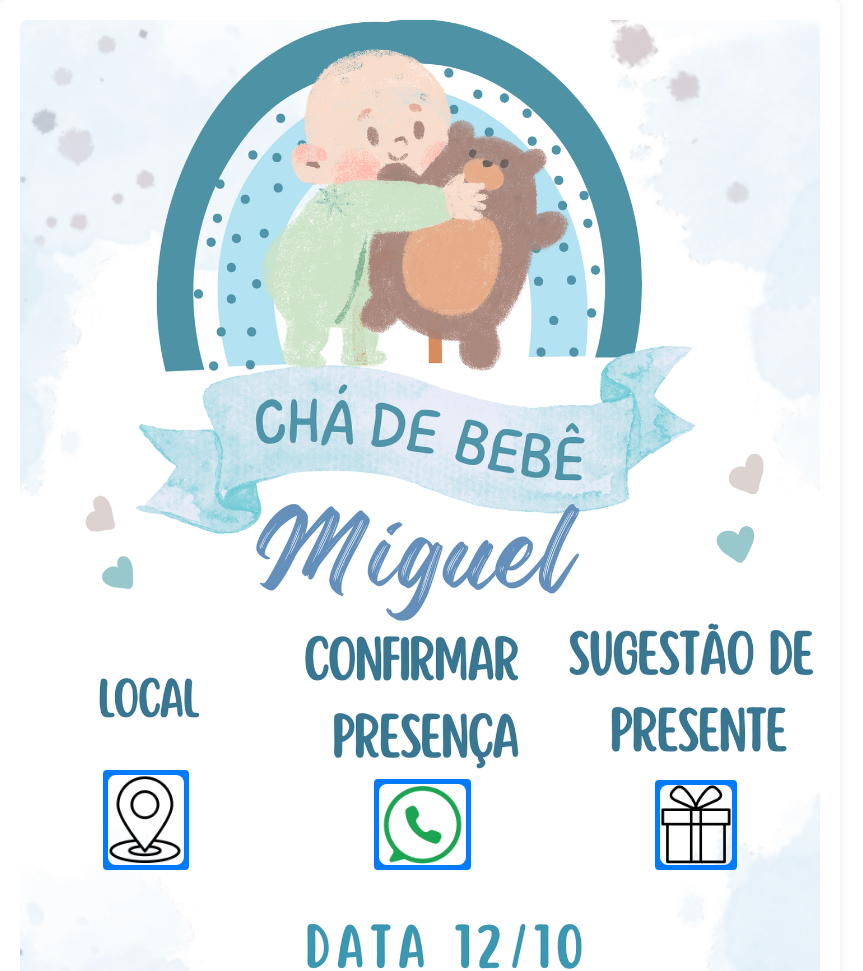
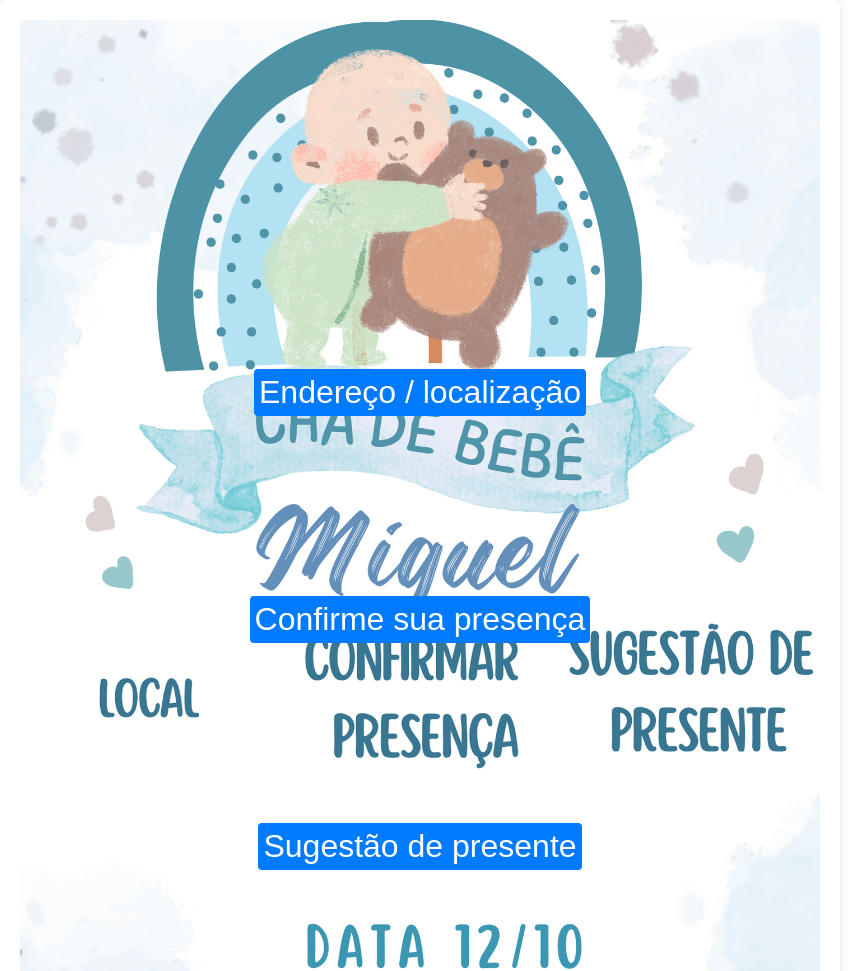
Before and after one commit to luanL-1/Convite, a plain HTML site: page index.html in a window 1280 px wide. Shown: the top 971 px of the page, without its empty margins (0-863 px from the left). Drawn offline with Linux system fonts and the light colour scheme.

Commit message:
Update index.html

```diff
--- a/index.html
+++ b/index.html
@@ -52,9 +52,9 @@
   <div class="container">
     <img src="Convite.png" alt="Imagem de Convite">
     <div class="buttons-container">
-      <button onclick="window.location.href='https://www.google.com/maps'"><img src="local.png" alt="Imagem de localização"></button>
-      <button onclick="window.location.href='https://api.whatsapp.com/send?phone=554588219621&text=Confirmo%20minha%20presen%C3%A7a%20e%20estou%20ansioso(a)%20para%20celebrar%20a%20chegada%20do%20pequeno%20Miguel%20com%20voc%C3%A9s.'"><img src="confirmar.png" alt="Imagem de confirmar presença"></button>
-      <button onclick="window.open('sugestaoPG.png', '_blank')"><img src="sugestao.png" alt="Imagem de sugestão"></button>
+      <button onclick="window.location.href='https://www.google.com/maps'">Endereço / localização</button>
+      <button onclick="window.location.href='https://api.whatsapp.com/send?phone=554588219621&text=Confirmo%20minha%20presen%C3%A7a%20e%20estou%20ansioso(a)%20para%20celebrar%20a%20chegada%20do%20pequeno%20Miguel%20com%20voc%C3%A9s.'">Confirme sua presença</button>
+      <button onclick="window.open('sugestaoPG.png', '_blank')">Sugestão de presente</button>
     </div>
   </div>
 </body>
```
